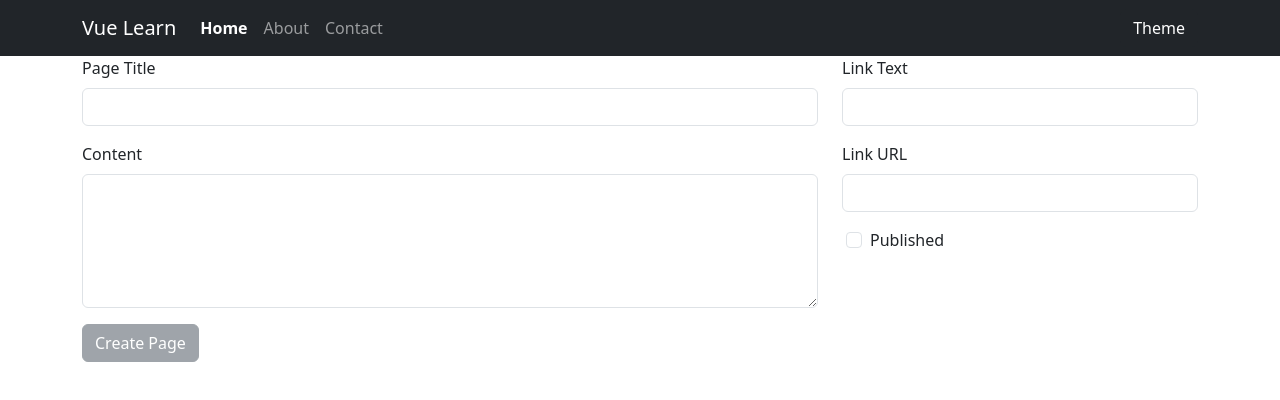
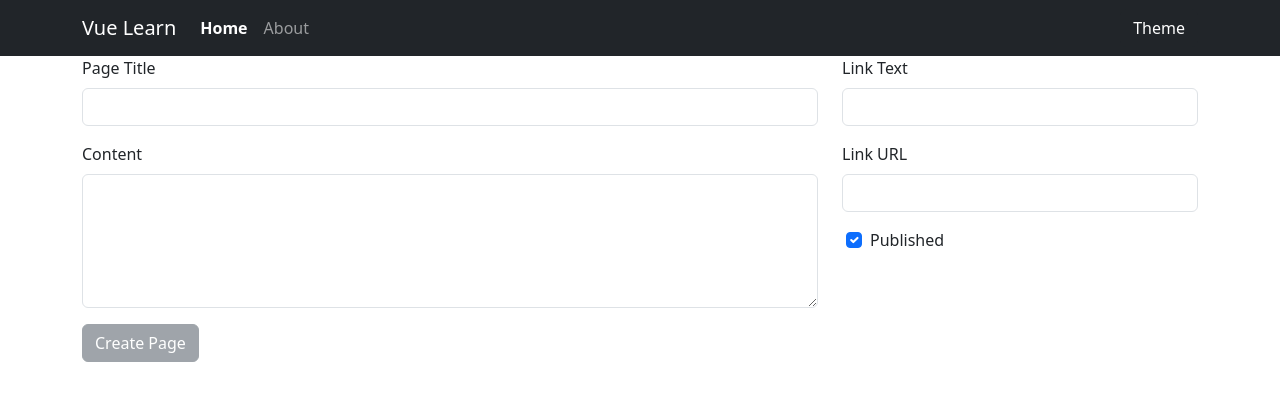
Before and after one commit to awas-galeri/vue, a Vue app: page / in a window 1280 px wide. Shown: the top 400 px of the page. Built offline with nearby package versions, Linux system fonts and the light colour scheme.

Commit message:
update learn create data

```diff
--- a/public/pages.json
+++ b/public/pages.json
@@ -2,16 +2,19 @@
   {
     "link": { "text": "Home", "url": "index.html" },
     "pageTitle": "Home Page",
-    "content": "home content"
+    "content": "home content",
+    "published": true
   },
   {
     "link": { "text": "About", "url": "about.html" },
     "pageTitle": "About Page",
-    "content": "about content"
+    "content": "about content",
+    "published": true
   },
   {
     "link": { "text": "Contact", "url": "contact.html" },
     "pageTitle": "Contact Page",
-    "content": "contact content"
+    "content": "contact content",
+    "published": false
   }
 ]
--- a/src/App.vue
+++ b/src/App.vue
@@ -37,7 +37,8 @@
       this.pages = data;
     },
     pageCreated(pageObj) {
-      console.log(pageObj);
+      // console.log(pageObj);
+      this.pages.push(pageObj);
     },
   },
 };
--- a/src/components/CreatePage.vue
+++ b/src/components/CreatePage.vue
@@ -28,7 +28,11 @@
           </div>
           <div class="row mb-3">
             <div class="form-check ms-3">
-              <input type="checkbox" class="form-check-input" />
+              <input
+                type="checkbox"
+                class="form-check-input"
+                v-model="published"
+              />
               <label class="form-check-label" for="gridCheck1">Published</label>
             </div>
           </div>
@@ -64,6 +68,7 @@
       content: "",
       linkText: "",
       linkUrl: "",
+      published: true,
     };
   },
   methods: {
@@ -79,7 +84,14 @@
           text: this.linkText,
           url: this.linkUrl,
         },
+        published: this.published,
       });
+
+      (this.pageTitle = ""),
+        (this.content = ""),
+        (this.linkText = ""),
+        (this.linkUrl = ""),
+        (this.published = true);
     },
   },
 };
--- a/src/components/Navbar.vue
+++ b/src/components/Navbar.vue
@@ -17,7 +17,11 @@
       </button>
       <div class="collapse navbar-collapse" id="navbarNav">
         <ul class="navbar-nav">
-          <li v-for="(page, index) in pages" class="nav-item" :key="index">
+          <li
+            v-for="(page, index) in publishedPages"
+            class="nav-item"
+            :key="index"
+          >
             <navbar-link
               :page="page"
               :isActive="activePage == index"
@@ -44,6 +48,11 @@
   },
   created() {
     this.getThemeSetting();
+  },
+  computed: {
+    publishedPages() {
+      return this.pages.filter((p) => p.published);
+    },
   },
   props: ["pages", "activePage", "navLinkClick"],
   data() {
```
